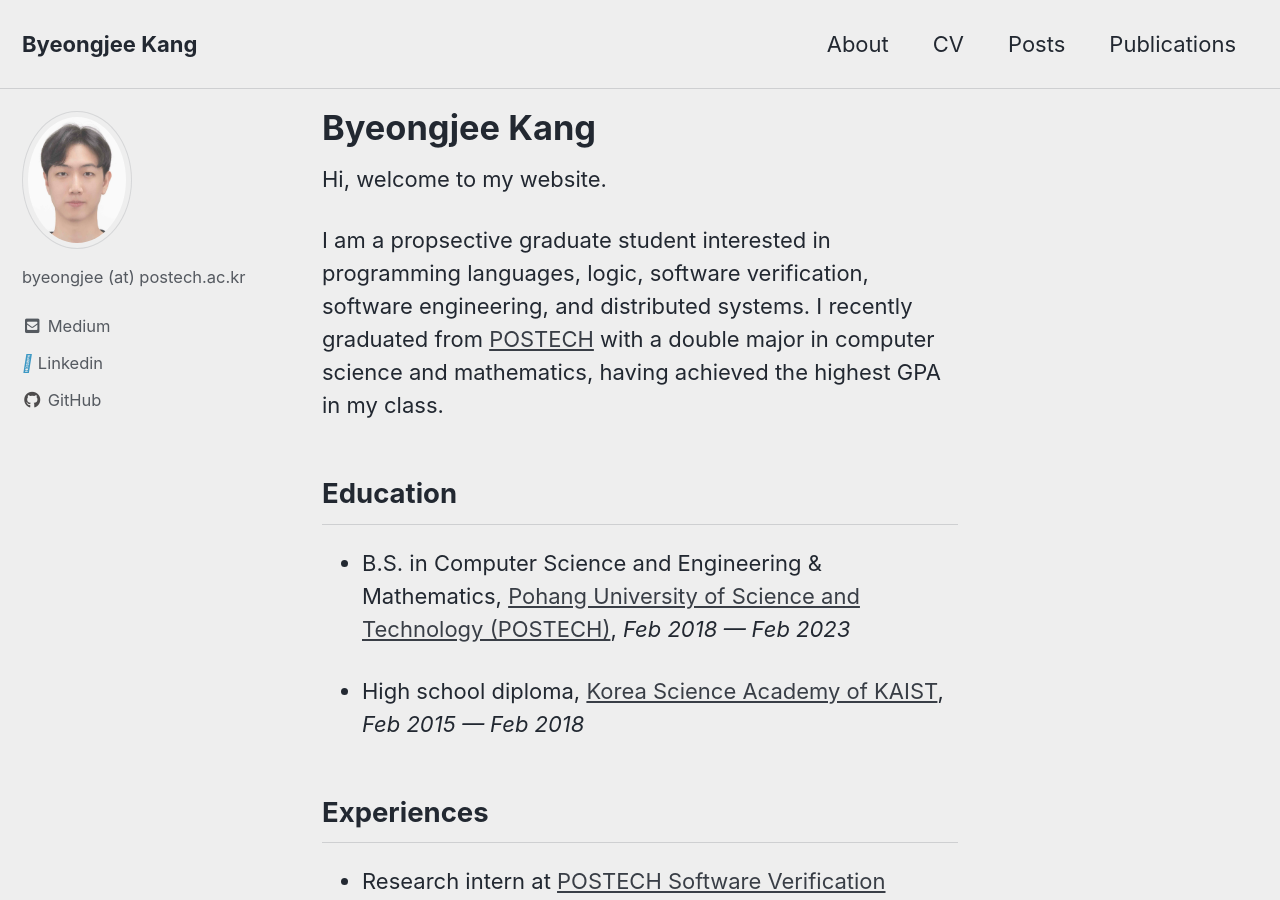
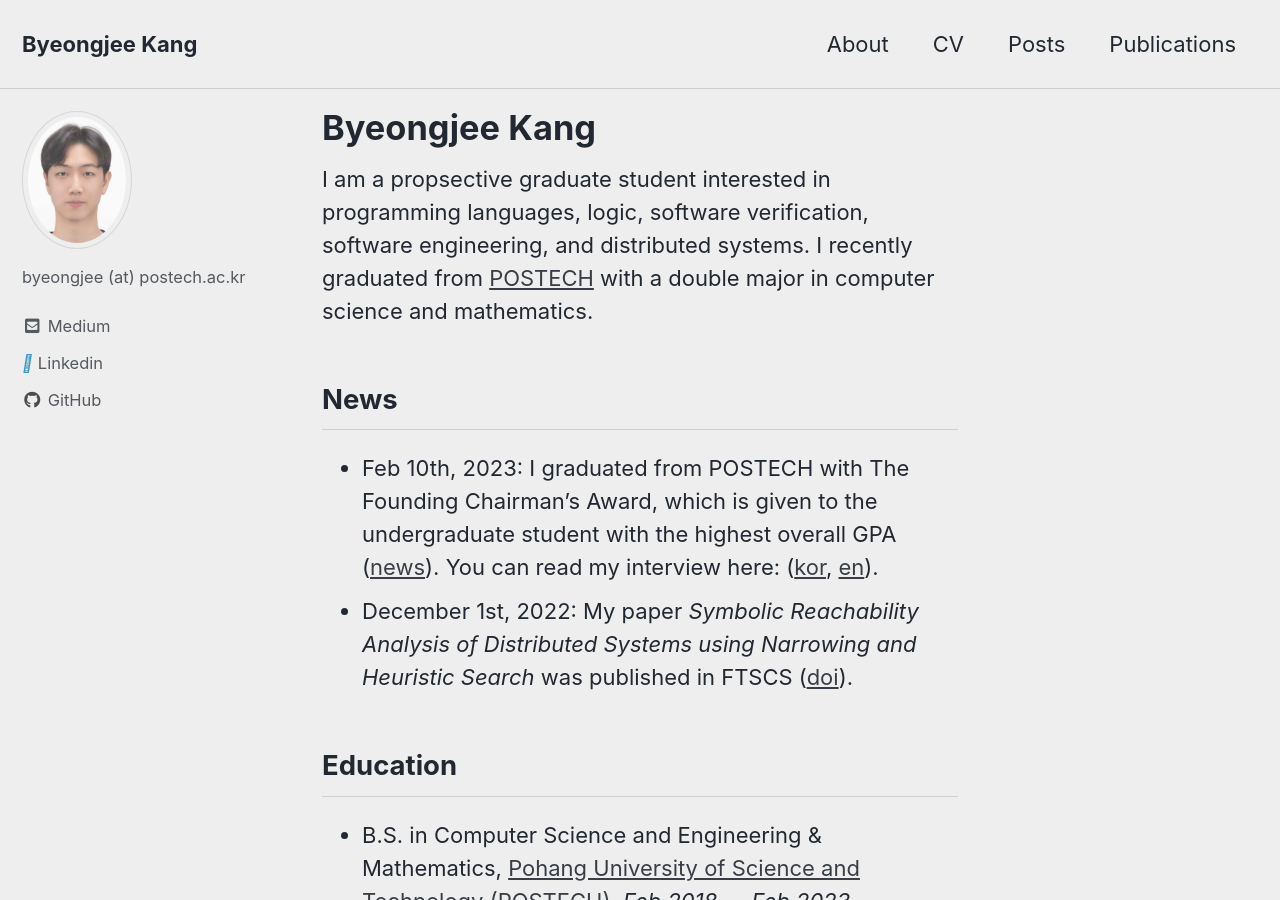
Before and after one commit to byeongjee/byeongjee.github.io, a Jekyll site: the page built from _pages/home.md, in a window 1280 px wide and 900 px high. Built offline with Jekyll 4.4.1, drawn with Linux system fonts in a browser that asks for light colours; cached includes are drawn as plain includes.

Commit message:
Add news section

```diff
--- a/_pages/home.md
+++ b/_pages/home.md
@@ -4,13 +4,19 @@ author_profile: true
 title: "Byeongjee Kang"
 ---
 
-Hi, welcome to my website.
+I am a propsective graduate student interested in programming languages, logic,
+software verification, software engineering, and distributed systems.  I
+recently graduated from [POSTECH](https://www.postech.ac.kr/eng/) with a double
+major in computer science and mathematics.
 
-I am a propsective graduate student interested in programming languages, logic,
-software verification, software engineering, and distributed systems. I
-recently graduated from [POSTECH](https://www.postech.ac.kr/eng/) with a double
-major in computer science and mathematics, having achieved the highest
-GPA in my class.
+## News
+- Feb 10th, 2023: I graduated from POSTECH with The Founding Chairman’s Award,
+which is given to the undergraduate student with the highest overall GPA
+([news](https://www.postech.ac.kr/eng/everyones-a-hero-no-valedictorian-at-postechs-commencement-ceremony/?pageds=1&k=&c=)).
+You can read my interview here:
+([kor](https://times.postech.ac.kr/news/articleView.html?idxno=22456),
+[en](http://times.postech.ac.kr/news/articleView.html?idxno=22432)).
+- December 1st, 2022: My paper *Symbolic Reachability Analysis of Distributed Systems using Narrowing and Heuristic Search* was published in FTSCS ([doi](https://dl.acm.org/doi/10.1145/3563822.3568017)).
 
 ## Education
 - B.S. in Computer Science and Engineering & Mathematics,
```
